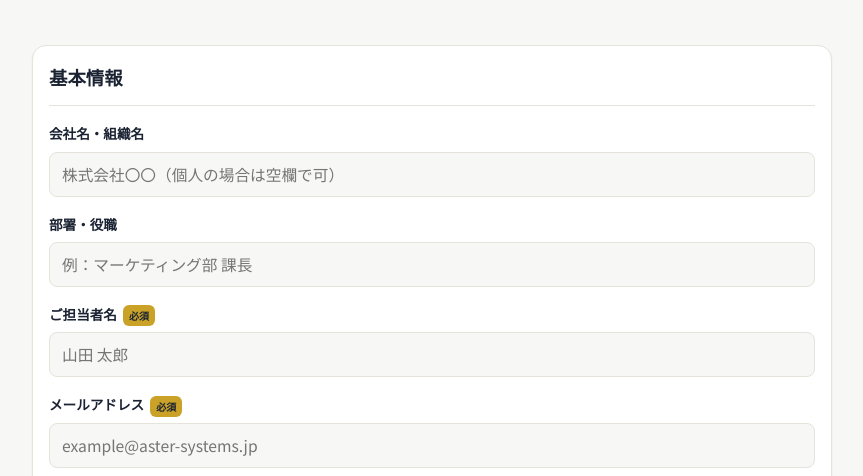
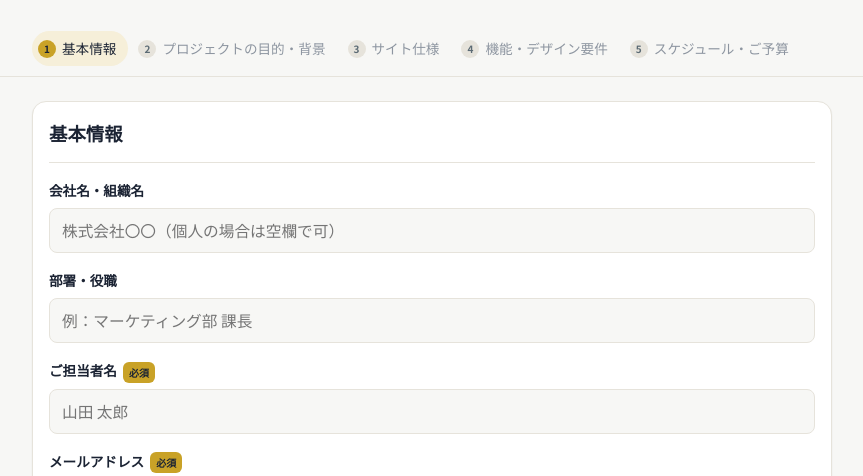
Before and after one commit to TAKAY0122/yoshizaki-studio, a website: page public/hearing.html in a window 1280 px wide. Shown: the part 253-729 px from the top of the page, without its empty margins (208-1071 px from the left). Drawn offline with Linux system fonts and the light colour scheme.

Commit message:
feat: ヒアリングシートにセクション進捗ナビを追加
長い1ページ形式のフォームで現在地・入力済みセクションが分かりにくかったため、
ヘッダー直下に固定表示するセクションナビを全5カテゴリ共通で追加。
クリックでスクロール、入力済みは✓表示、スクロール連動でアクティブ表示。

Co-Authored-By: Claude Sonnet 5 <noreply@anthropic.com>
Claude-Session: https://claude.ai/code/session_01MAkLCX6CPD6o7TmUFKZihX

```diff
--- a/public/css/hearing.css
+++ b/public/css/hearing.css
@@ -57,6 +57,60 @@ a { color: inherit; text-decoration: none; }
 .banner-lines li { padding: 2px 0; }
 .banner-lines li::before { content: "・"; }
 
+/* ---------------- セクションナビ（今どこにいる／どこまで入力したかを表示） ---------------- */
+.section-nav {
+  position: sticky;
+  top: var(--header-h, 57px);
+  z-index: 9;
+  background: var(--bg);
+  border-bottom: 1px solid var(--border);
+  margin: 0 calc(-1 * clamp(24px, 6vw, 40px));
+}
+.section-nav-inner {
+  display: flex;
+  gap: 4px;
+  overflow-x: auto;
+  scrollbar-width: none;
+  padding: 10px clamp(24px, 6vw, 40px);
+}
+.section-nav-inner::-webkit-scrollbar { display: none; }
+.sn-item {
+  all: unset;
+  box-sizing: border-box;
+  display: inline-flex;
+  align-items: center;
+  gap: 6px;
+  padding: 6px 12px 6px 6px;
+  border-radius: var(--radius-pill);
+  font-size: var(--step--1);
+  font-weight: 500;
+  color: var(--ink-faint);
+  white-space: nowrap;
+  cursor: pointer;
+  transition: background 0.2s var(--ease-studio), color 0.2s var(--ease-studio);
+}
+.sn-item:hover { background: var(--gold-soft); color: var(--ink); }
+.sn-item i {
+  font-style: normal;
+  width: 18px;
+  height: 18px;
+  border-radius: 50%;
+  background: var(--border);
+  color: var(--ink-soft);
+  display: inline-flex;
+  align-items: center;
+  justify-content: center;
+  font-size: 10px;
+  font-weight: 700;
+  flex: none;
+  transition: background 0.2s var(--ease-studio), color 0.2s var(--ease-studio);
+}
+.sn-item i::before { content: attr(data-num); }
+.sn-item.is-answered i { background: var(--navy); color: #fff; }
+.sn-item.is-answered i::before { content: "\2713"; }
+.sn-item.is-active { color: var(--navy); background: var(--gold-soft); }
+.sn-item.is-active i { background: var(--gold); color: var(--gold-ink); }
+
 /* ---------------- Form ---------------- */
 .hearing-form { padding: 24px 0 60px; }
 
@@ -67,6 +121,7 @@ a { color: inherit; text-decoration: none; }
   box-shadow: var(--shadow-card);
   padding: var(--space-4);
   margin-bottom: var(--space-3);
+  scroll-margin-top: var(--sec-offset, 130px);
   transition: box-shadow var(--transition-base);
 }
 .f-section:focus-within { box-shadow: var(--shadow-lift); }
@@ -278,4 +333,6 @@ footer.site-footer {
   .radio-group { gap: 6px; }
   .radio-opt { padding: 7px 12px; font-size: 0.8rem; }
   #ai-assist-btn { font-size: 0.8rem; padding: 10px 12px; }
+  .sn-item { padding: 5px 10px 5px 5px; font-size: 0.78rem; }
+  .sn-item i { width: 16px; height: 16px; font-size: 9px; }
 }
--- a/public/js/hearing.js
+++ b/public/js/hearing.js
@@ -100,14 +100,91 @@ function renderForm() {
   const root = document.getElementById("form-sections");
   root.innerHTML = config.sections
     .map(
-      (sec) => `
-    <div class="f-section">
+      (sec, i) => `
+    <div class="f-section" id="hearing-sec-${i}">
       <h2>${sec.title}</h2>
       ${sec.fields.map(fieldHtml).join("")}
     </div>
   `
     )
     .join("");
+}
+
+/* ---------------- セクションナビ（今どこにいる／どこまで入力したかを可視化） ---------------- */
+function sectionHasAnswer(sec) {
+  return sec.fields.some((f) => {
+    if (f.type === "select") return false;
+    if (f.type === "radio") return !!document.querySelector(`input[name="${f.id}"]:checked`);
+    const el = document.getElementById(`f_${f.id}`);
+    return !!(el && String(el.value || "").trim());
+  });
+}
+
+function renderSectionNav(config) {
+  const nav = document.createElement("nav");
+  nav.className = "section-nav";
+  nav.id = "section-nav";
+  nav.setAttribute("aria-label", "入力セクション");
+  nav.innerHTML = `<div class="section-nav-inner">${config.sections
+    .map(
+      (sec, i) => `
+      <button type="button" class="sn-item" data-target="hearing-sec-${i}">
+        <i data-num="${i + 1}"></i><span>${sec.title}</span>
+      </button>`
+    )
+    .join("")}</div>`;
+  document.getElementById("hearing-form").insertAdjacentElement("beforebegin", nav);
+  return nav;
+}
+
+function initSectionNav(config, form) {
+  const nav = renderSectionNav(config);
+  const navItems = Array.from(nav.querySelectorAll(".sn-item"));
+  const sections = config.sections.map((sec, i) => document.getElementById(`hearing-sec-${i}`));
+
+  const syncOffset = () => {
+    const headerH = document.querySelector(".site-header")?.offsetHeight || 57;
+    document.documentElement.style.setProperty("--header-h", `${headerH}px`);
+    const navH = nav.offsetHeight || 48;
+    document.documentElement.style.setProperty("--sec-offset", `${headerH + navH + 16}px`);
+  };
+  syncOffset();
+  window.addEventListener("resize", syncOffset);
+
+  const updateAnswered = (index) => {
+    const sec = config.sections[index];
+    navItems[index].classList.toggle("is-answered", sectionHasAnswer(sec));
+  };
+  config.sections.forEach((_, i) => updateAnswered(i));
+
+  navItems.forEach((btn, i) => {
+    btn.addEventListener("click", () => {
+      sections[i]?.scrollIntoView({ behavior: "smooth", block: "start" });
+    });
+  });
+
+  form.addEventListener("input", (e) => {
+    const secEl = e.target.closest(".f-section");
+    if (!secEl) return;
+    const index = sections.indexOf(secEl);
+    if (index !== -1) updateAnswered(index);
+  });
+
+  const observer = new IntersectionObserver(
+    (entries) => {
+      entries.forEach((entry) => {
+        if (!entry.isIntersecting) return;
+        const index = sections.indexOf(entry.target);
+        if (index === -1) return;
+        navItems.forEach((el) => el.classList.remove("is-active"));
+        navItems[index].classList.add("is-active");
+      });
+    },
+    { rootMargin: "-45% 0px -50% 0px", threshold: 0 }
+  );
+  sections.forEach((sec) => sec && observer.observe(sec));
+
+  return { refresh: () => config.sections.forEach((_, i) => updateAnswered(i)) };
 }
 
 /* ---------------- 送信 ---------------- */
@@ -250,6 +327,7 @@ function initHearingForm() {
   const successPanel = document.getElementById("success-panel");
   const refCodeEl = document.getElementById("ref-code");
   initDraftAutosave(config, form);
+  initSectionNav(config, form);
 
   form.addEventListener("submit", async (e) => {
     e.preventDefault();
```
Also changed, not shown: .claude/memory/decisions.md.
